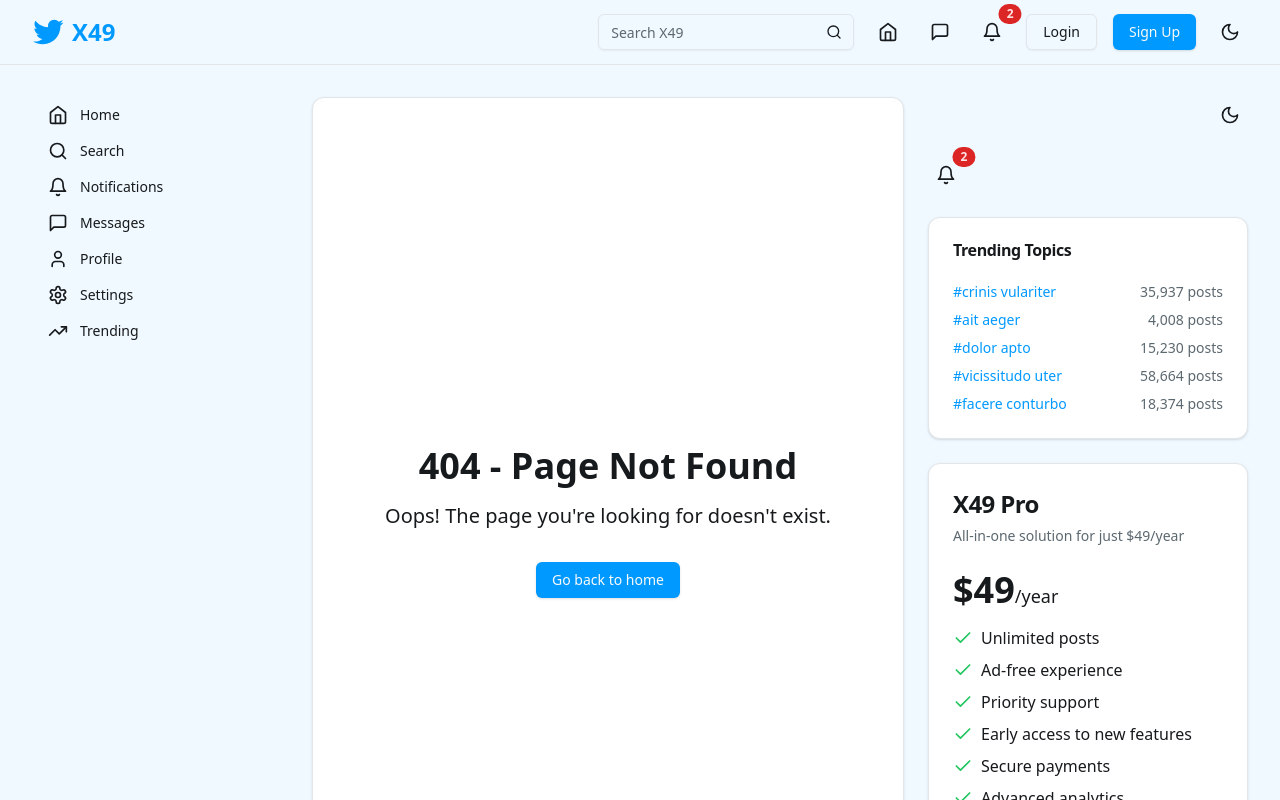
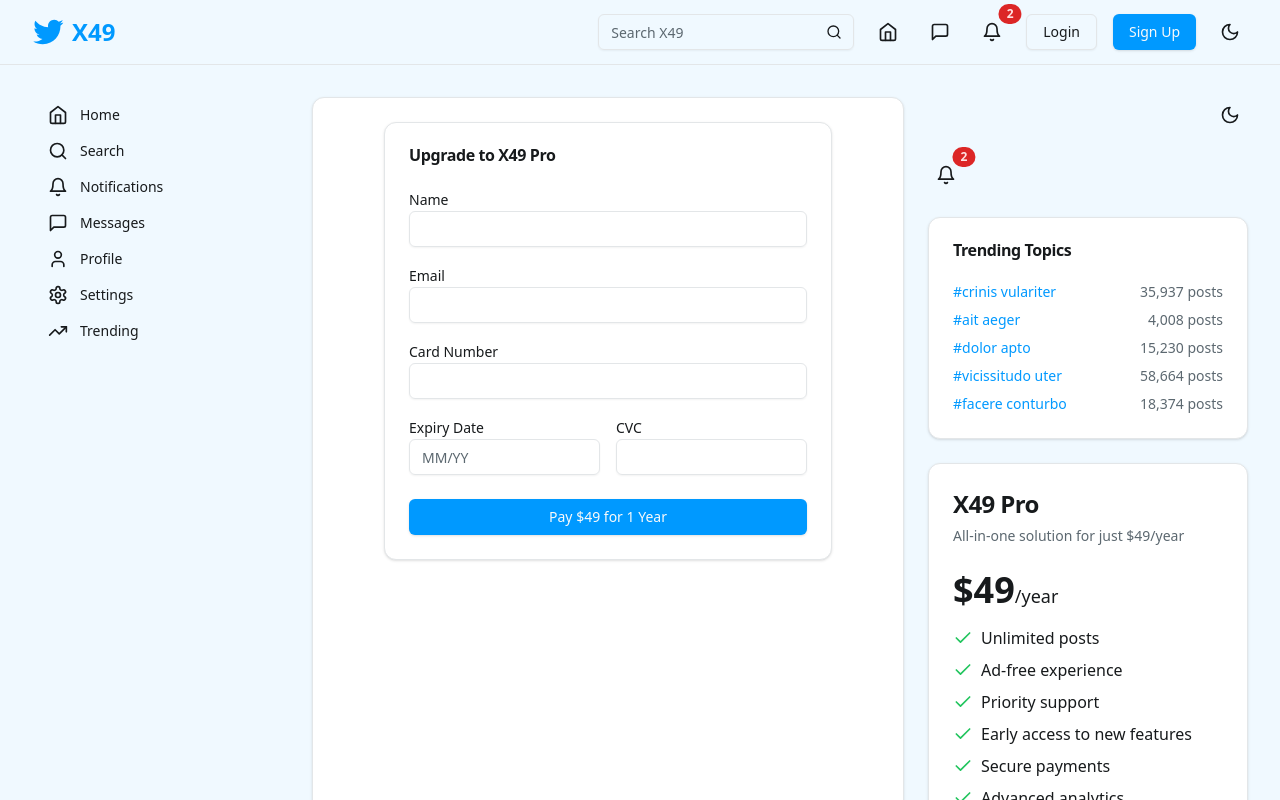
Before and after one commit to markokraemer/x-clone-on-waymo-ride, a Next.js app: page /checkout in a window 1280 px wide. Before the commit this address had no page. Shown: the top 800 px of the page. Built offline with nearby package versions, Linux system fonts and the light colour scheme.

Commit message:
SOFTGEN MAGIC

```diff
--- /dev/null
+++ b/src/pages/checkout.js
@@ -0,0 +1,115 @@
+import { useState } from 'react';
+import { useRouter } from 'next/router';
+import Layout from '@/components/Layout';
+import { Button } from '@/components/ui/button';
+import { Input } from '@/components/ui/input';
+import { Card, CardHeader, CardTitle, CardContent, CardFooter } from '@/components/ui/card';
+import { Label } from '@/components/ui/label';
+import useToast from '@/hooks/useToast';
+
+const Checkout = () => {
+  const router = useRouter();
+  const { showToast } = useToast();
+  const [formData, setFormData] = useState({
+    name: '',
+    email: '',
+    cardNumber: '',
+    expiry: '',
+    cvc: '',
+  });
+
+  const handleInputChange = (e) => {
+    const { name, value } = e.target;
+    setFormData((prevData) => ({
+      ...prevData,
+      [name]: value,
+    }));
+  };
+
+  const handleSubmit = (e) => {
+    e.preventDefault();
+    // Here you would typically process the payment
+    // For this mock version, we'll just show a success message
+    showToast("Success", "Your upgrade to X49 Pro was successful!", "default");
+    router.push('/');
+  };
+
+  return (
+    <Layout>
+      <div className="max-w-md mx-auto">
+        <Card>
+          <CardHeader>
+            <CardTitle>Upgrade to X49 Pro</CardTitle>
+          </CardHeader>
+          <CardContent>
+            <form onSubmit={handleSubmit}>
+              <div className="space-y-4">
+                <div>
+                  <Label htmlFor="name">Name</Label>
+                  <Input
+                    id="name"
+                    name="name"
+                    value={formData.name}
+                    onChange={handleInputChange}
+                    required
+                  />
+                </div>
+                <div>
+                  <Label htmlFor="email">Email</Label>
+                  <Input
+                    id="email"
+                    name="email"
+                    type="email"
+                    value={formData.email}
+                    onChange={handleInputChange}
+                    required
+                  />
+                </div>
+                <div>
+                  <Label htmlFor="cardNumber">Card Number</Label>
+                  <Input
+                    id="cardNumber"
+                    name="cardNumber"
+                    value={formData.cardNumber}
+                    onChange={handleInputChange}
+                    required
+                  />
+                </div>
+                <div className="grid grid-cols-2 gap-4">
+                  <div>
+                    <Label htmlFor="expiry">Expiry Date</Label>
+                    <Input
+                      id="expiry"
+                      name="expiry"
+                      placeholder="MM/YY"
+                      value={formData.expiry}
+                      onChange={handleInputChange}
+                      required
+                    />
+                  </div>
+                  <div>
+                    <Label htmlFor="cvc">CVC</Label>
+                    <Input
+                      id="cvc"
+                      name="cvc"
+                      value={formData.cvc}
+                      onChange={handleInputChange}
+                      required
+                    />
+                  </div>
+                </div>
+              </div>
+            </form>
+          </CardContent>
+          <CardFooter>
+            <Button onClick={handleSubmit} className="w-full">
+              Pay $49 for 1 Year
+            </Button>
+          </CardFooter>
+        </Card>
+      </div>
+    </Layout>
+  );
+};
+
+export default Checkout;
--- a/src/pages/index.js
+++ b/src/pages/index.js
@@ -3,8 +3,10 @@ import Layout from '@/components/Layout';
 import Feed from '@/components/Feed';
 import ComposeButton from '@/components/ComposeButton';
 import ComposeModal from '@/components/ComposeModal';
+import TrendingTopics from '@/components/TrendingTopics';
 import { useUser } from '@/context/UserContext';
 import useToast from '@/hooks/useToast';
+import { Card, CardContent } from '@/components/ui/card';
 
 export default function Home() {
   const [isComposeModalOpen, setIsComposeModalOpen] = useState(false);
@@ -22,7 +24,28 @@ export default function Home() {
 
   return (
     <Layout>
-      <Feed ref={feedRef} onNewPost={handleNewPost} />
+      <div className="grid grid-cols-1 md:grid-cols-3 gap-6">
+        <div className="md:col-span-2">
+          <Feed ref={feedRef} onNewPost={handleNewPost} />
+        </div>
+        <div className="space-y-6">
+          <TrendingTopics />
+          <Card>
+            <CardContent className="p-4">
+              <h2 className="text-xl font-semibold mb-2">Upgrade to X49 Pro</h2>
+              <p className="mb-4">Get all premium features for just $49/year!</p>
+              <ul className="list-disc list-inside mb-4">
+                <li>Ad-free experience</li>
+                <li>Priority support</li>
+                <li>Exclusive content</li>
+              </ul>
+              <Button onClick={() => router.push('/checkout')} className="w-full">
+                Upgrade Now
+              </Button>
+            </CardContent>
+          </Card>
+        </div>
+      </div>
       {user && (
         <>
           <ComposeButton onClick={() => setIsComposeModalOpen(true)} />
```
